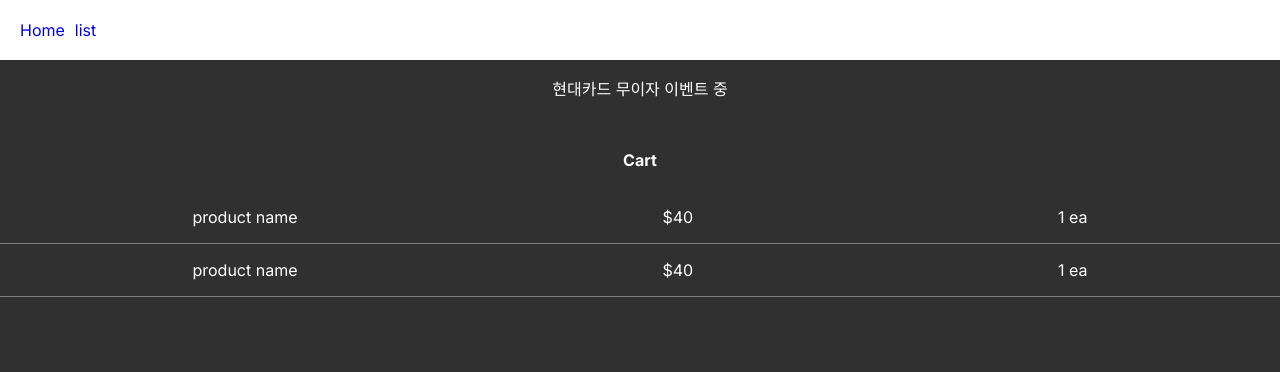
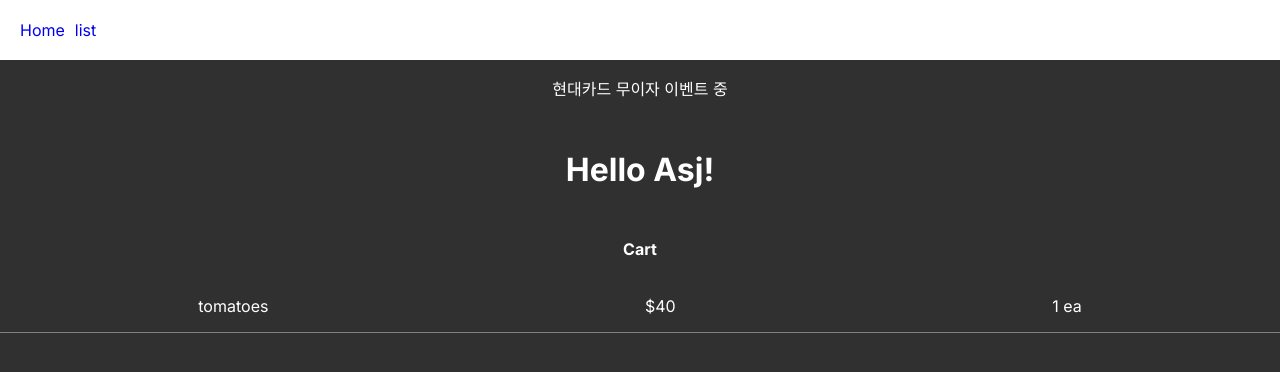
Before and after one commit to s-ja/CDAP_Next.js, a Next.js app in the folder fresh/: page /cart in a window 1280 px wide. Shown: the top 372 px of the page. Built offline with nearby package versions, Linux system fonts and the light colour scheme.

Commit message:
7강 완료, 8강 진행 중

```diff
--- /dev/null
+++ b/fresh/app/cart/data.ts
@@ -0,0 +1,5 @@
+let age = 20;
+
+export let name = "asj";
+
+export default age;
--- /dev/null
+++ b/fresh/app/cart/hello.tsx
@@ -0,0 +1,3 @@
+export default function Hello(props) {
+  return <h1 className="title">hello {props.name}!</h1>;
+}
--- a/fresh/app/cart/page.tsx
+++ b/fresh/app/cart/page.tsx
@@ -1,17 +1,23 @@
+import age, { name } from "./data";
+import Hello from "./hello";
+
 export default function Cart() {
+  let cart = ["tomatoes", "pasta"];
   return (
     <div>
+      <Hello name={name} />
       <h4 className="title">cart</h4>
-      <div className="cart_item">
-        <p>product name</p>
-        <p>$40</p>
-        <p>1 ea</p>
-      </div>
-      <div className="cart_item">
-        <p>product name</p>
-        <p>$40</p>
-        <p>1 ea</p>
-      </div>
+      <CartItem cart={cart} />
     </div>
   );
 }
+
+function CartItem(props) {
+  return (
+    <div className="cart_item">
+      <p>{props.cart[0]}</p>
+      <p>$40</p>
+      <p>1 ea</p>
+    </div>
+  );
+}
```
